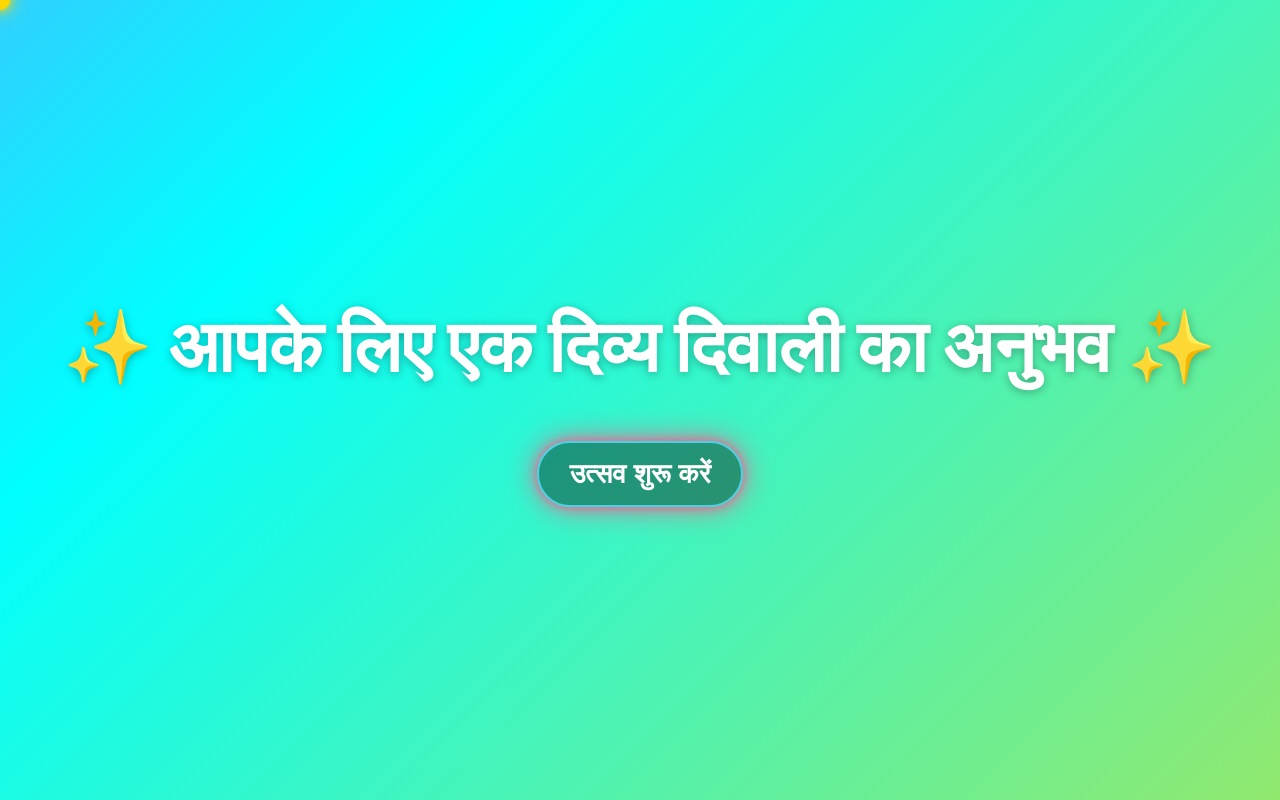
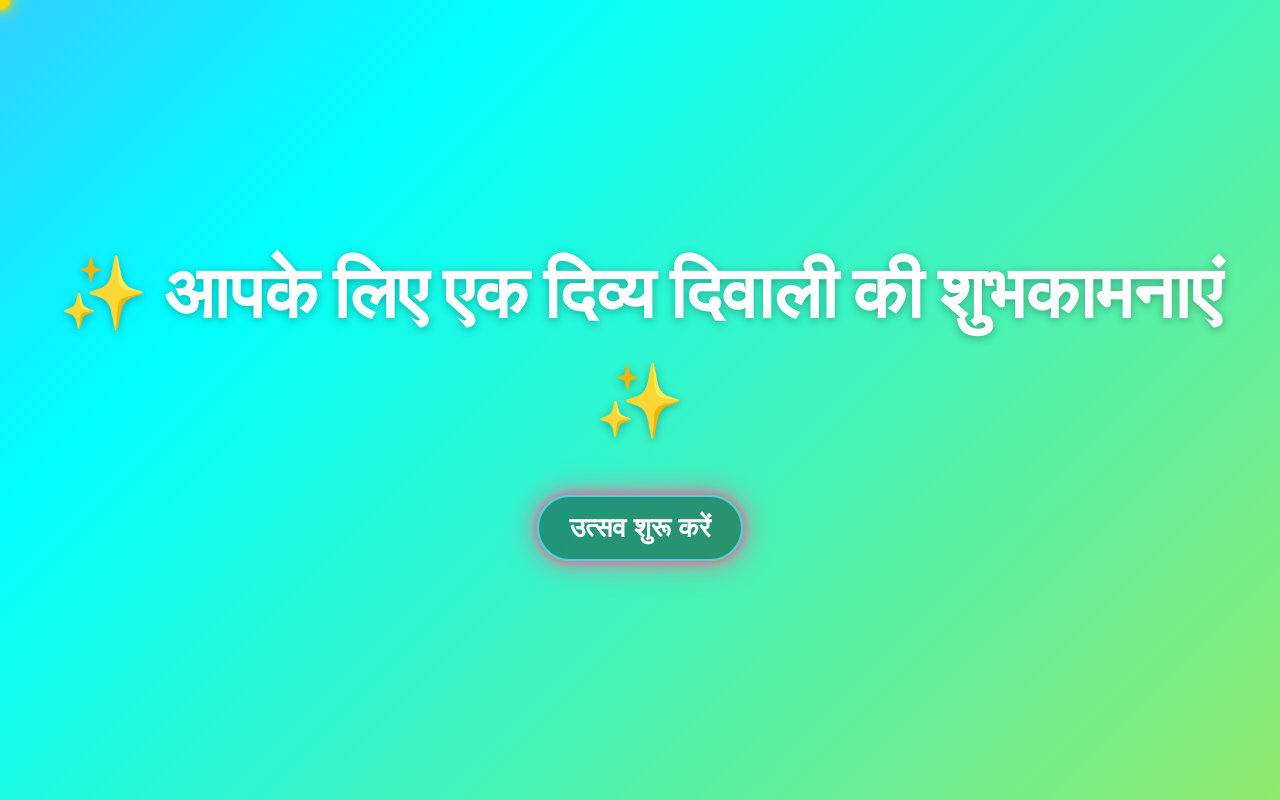
Before and after one commit to erabhishek12/Happy-diwali-, a plain HTML site: page index.html in a window 1280 px wide. Drawn offline with Linux system fonts and the light colour scheme.

Commit message:
Update index.html

```diff
--- a/index.html
+++ b/index.html
@@ -3,7 +3,7 @@
 <head>
     <meta charset="UTF-8">
     <meta name="viewport" content="width=device-width, initial-scale=1.0">
-    <title>🌟 परम दिवाली अनुभव 🌟</title>
+    <title>🌟 HAPPY DIWALI 🌟</title>
     <link rel="preconnect" href="https://fonts.googleapis.com">
     <link rel="preconnect" href="https://fonts.gstatic.com" crossorigin>
     <link href="https://fonts.googleapis.com/css2?family=Poppins:wght@400;700&family=Great+Vibes&display=swap" rel="stylesheet">
@@ -109,7 +109,7 @@
 </head>
 <body>
     <div id="landing-screen">
-        <h1>✨ आपके लिए एक दिव्य दिवाली का अनुभव ✨</h1>
+        <h1>✨ आपके लिए एक दिव्य दिवाली की शुभकामनाएं ✨</h1>
         <button id="celebrate-btn" class="celebrate-button">उत्सव शुरू करें</button>
     </div>
 
```
